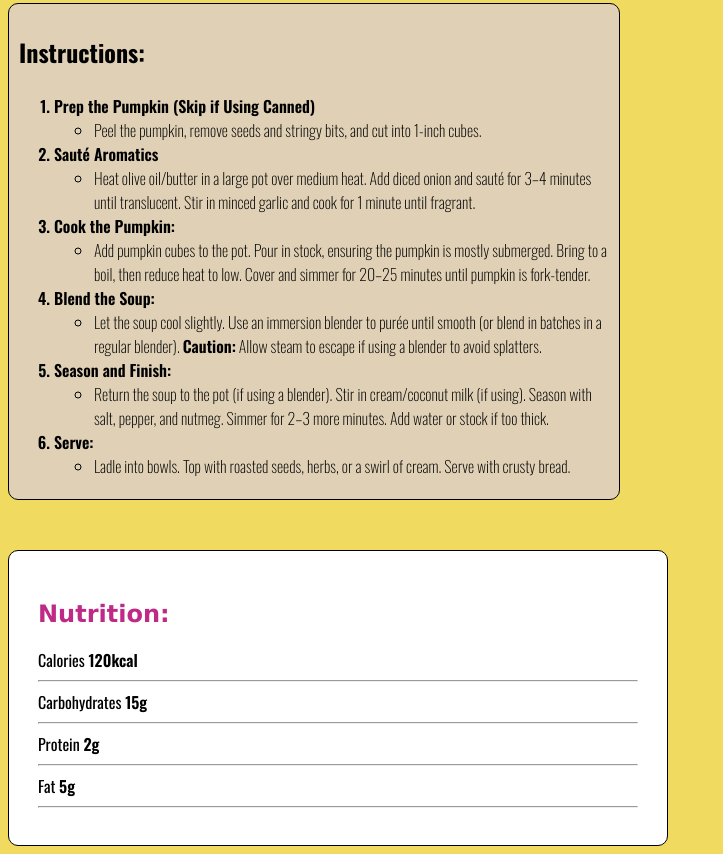
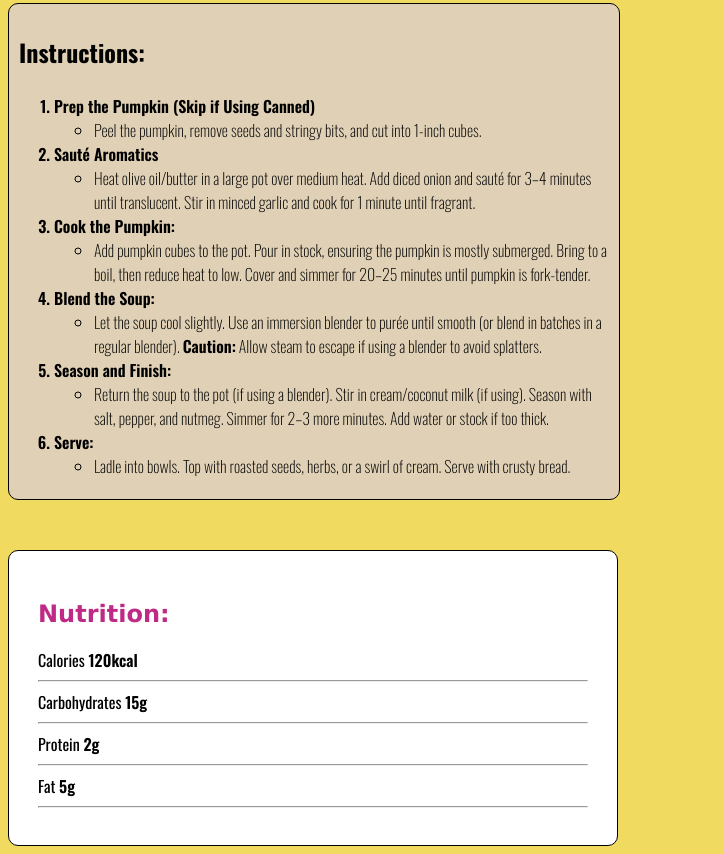
Before and after one commit to ahmed82git/challenge-1, a plain HTML site: page index.html in a window 1280 px wide. Shown: the part 1323-2177 px from the top of the page, without its empty margins (0-723 px from the left). Drawn offline with Linux system fonts and the light colour scheme.

Commit message:
challenge2

```diff
--- a/index.html
+++ b/index.html
@@ -72,7 +72,7 @@
         </ol>
         </ul>
     </section>
-    <Section style="max-width: 600px;" class="nut">
+    <Section  class="nut">
         <h2>Nutrition:</h2>
         <span>Calories</span>
         <span style="font-weight: 600;">120kcal</span>
--- a/style.css
+++ b/style.css
@@ -84,4 +84,5 @@ h2 ,ol, ul , li, span{
 }
 .nut{
     background-color: white;
+    max-width: 550px;
 }
```
